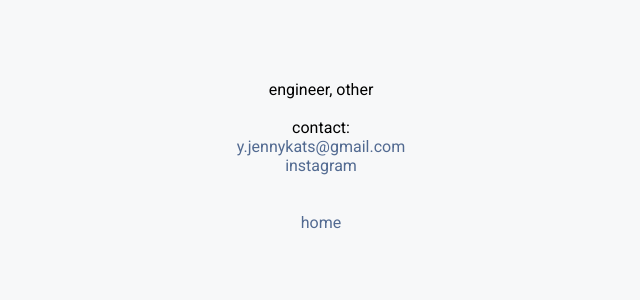
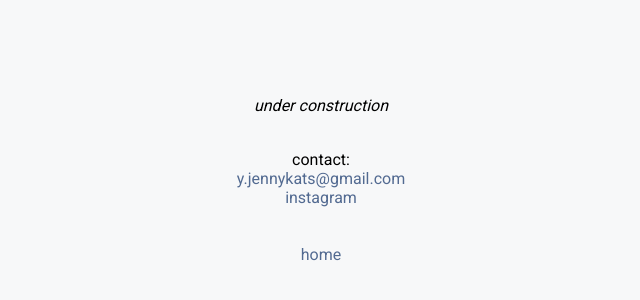
Before and after one commit to jennykats/jennykats.github.io, a plain HTML site: page about.html in a window 1280 px wide. Shown: the part 228-528 px from the top of the page, without its empty margins (319-959 px from the left). Drawn offline with Linux system fonts and the light colour scheme.

Commit message:
under cons

```diff
--- a/about.html
+++ b/about.html
@@ -8,7 +8,7 @@
 <body>
 <div class=container>
   <!-- <p>under construction</p> -->
-  <p2>engineer, other</br></br></p2>
+  <p>under construction</br></br></p>
   contact:</br>
   <a href="mailto:y.jennykats@gmail.com" target="_top" class="ilink">y.jennykats@gmail.com</a>
 </br>
```
